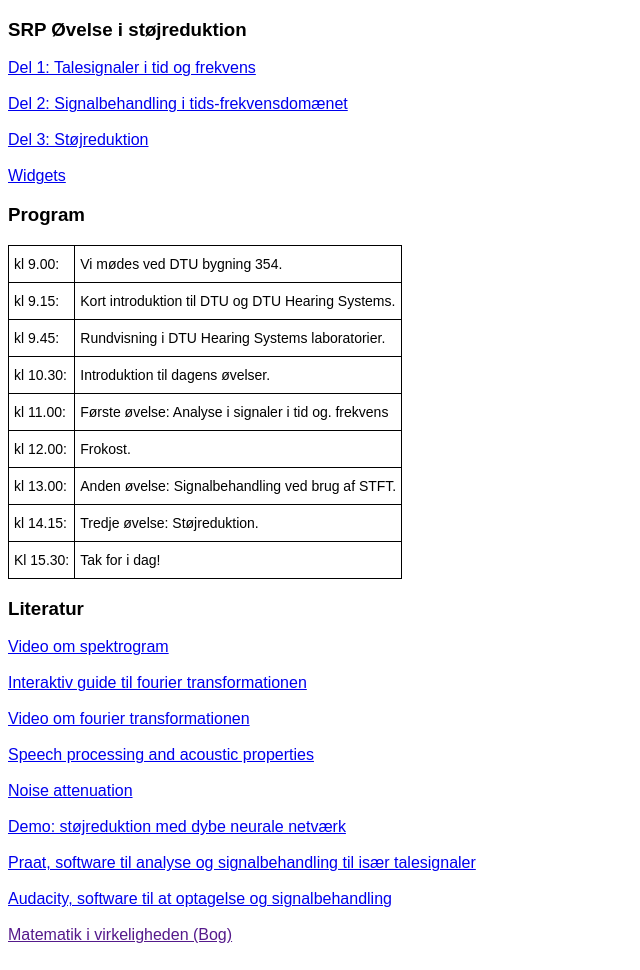
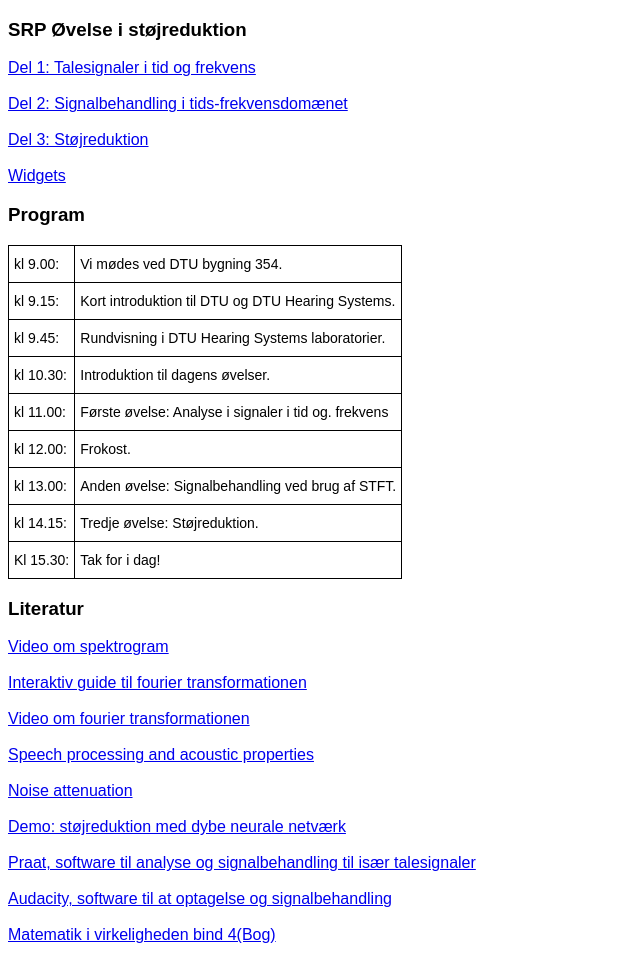
Before and after one commit to niels-overby/SRP-noisereduction, a plain HTML site: page index.html in a window 1280 px wide. Shown: the whole page, without its empty margins (0-640 px from the left). Drawn offline with Linux system fonts and the light colour scheme.

Commit message:
matematik i virkeligheden

```diff
--- a/index.html
+++ b/index.html
@@ -97,7 +97,7 @@
     <br>
     <br>
 
-    <a href="">Matematik i virkeligheden (Bog)</a>
+    <a href="http://natskyggen.dk/fag/MatematikIVirkeligheden4/MIV4Indhold.pdf">Matematik i virkeligheden bind 4(Bog)</a>
     <br>
     <br>
 
```
